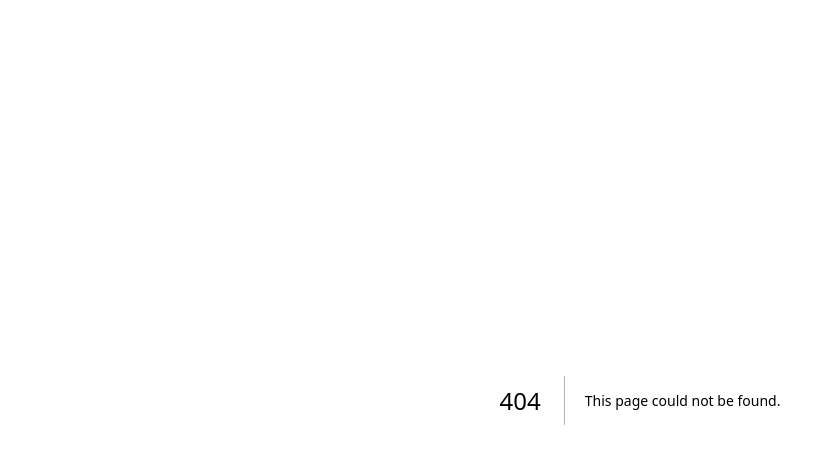
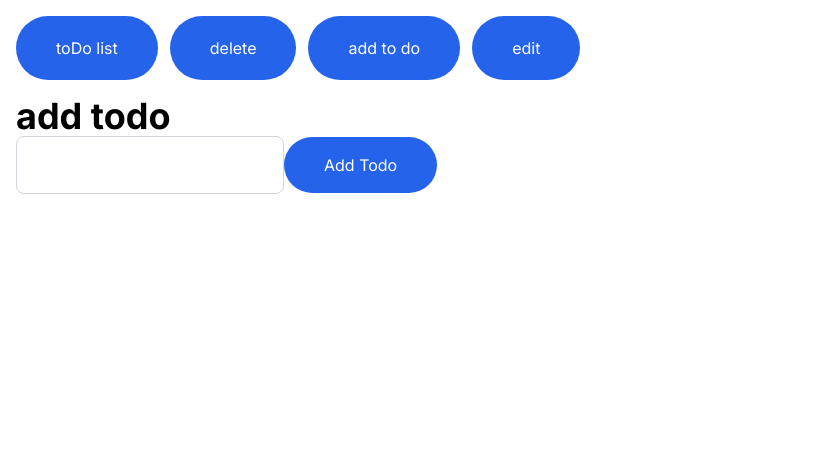
Before and after one commit to jgwentworth92/is_373_db_factory, a Next.js app: page /add in a window 1280 px wide. Before the commit this address had no page. Shown: the top 464 px of the page, without its empty margins (0-827 px from the left). Built offline with nearby package versions, Linux system fonts and the light colour scheme.

Commit message:
creating shitty navbar, added edit controller

```diff
--- /dev/null
+++ b/src/app/add/page.tsx
@@ -0,0 +1,10 @@
+import AddButton from "@/components/addToDo";
+
+export default function Page() {
+  return (
+    <div className="container mx-auto px-4">
+      <h1 className="text-4xl font-bold">add todo</h1>
+      <AddButton />
+    </div>
+  );
+}
--- a/src/app/layout.tsx
+++ b/src/app/layout.tsx
@@ -1,3 +1,4 @@
+import { Header } from "@/components/nav";
 import "@/styles/globals.css";
 
 import { Inter } from "next/font/google";
@@ -20,7 +21,12 @@ export default function RootLayout({
 }) {
   return (
     <html lang="en">
-      <body className={`font-sans ${inter.variable}`}>{children}</body>
+      <body className={`font-sans ${inter.variable}`}>
+        <div className="flex min-h-screen flex-col">
+          <Header />
+          <main className=" flex flex-1 flex-col">{children} </main>
+        </div>
+      </body>
     </html>
   );
 }
--- a/src/app/page.tsx
+++ b/src/app/page.tsx
@@ -1,17 +1,38 @@
-import AddButton from "@/components/addToDo";
-import { PrismaClient } from '@prisma/client';
+
+import { PrismaClient } from "@prisma/client";
 export default async function Home() {
   const prisma = new PrismaClient();
-  const todos = await prisma.toDo.findMany()
+  const todos = await prisma.toDo.findMany();
+
   return (
-    <main className="p-5">
-      <h1 className="text-4xl font-bold">Todos</h1>
-      <AddButton />
-      <ul>
-        {todos?.map((todo, index) => (
-          <li key={index}>{todo.name}</li>
-        ))}
-      </ul>
-    </main>
+    <div className="container p-2 mx-auto rounded-md sm:p-4 dark:text-gray-100 dark:bg-gray-900">
+    <h2 className="mb-3 text-2xl font-semibold leadi">Standings</h2>
+    <div className="overflow-x-auto">
+      <table className="min-w-full text-xs">
+        <thead className="rounded-t-lg dark:bg-gray-700">
+          <tr className="text-right">
+            <th title="Ranking" className="p-3 text-left">#</th>
+            <th title="id" className="p-3 text-left">ID</th>
+            <th title="name" className="p-3">todo</th>
+          </tr>
+        </thead>
+        <tbody>
+        {todos?.map((todo, index) =>
+          <tr key={index} className="text-right border-b border-opacity-20 dark:border-gray-700 dark:bg-gray-800">
+            <td className="px-3 py-2 text-left">
+              <span>{index}</span>
+            </td>
+            <td className="px-3 py-2 text-left">
+              <span>{todo.id}</span>
+            </td>
+            <td className="px-3 py-2">
+              <span>{todo.name}</span>
+            </td>
+          </tr>
+        )}
+        </tbody>
+      </table>
+    </div>
+  </div>
   );
 }
--- a/src/components/addToDo.tsx
+++ b/src/components/addToDo.tsx
@@ -1,9 +1,9 @@
 /* eslint-disable @typescript-eslint/no-unused-vars */
 "use client";
 import { useRef, useState, useTransition } from "react";
-import { PrismaClient } from "@prisma/client";
+
 import { createtoDo } from "@/server/factories";
-const prisma = new PrismaClient();
+
 export default function AddButton() {
   const [pending, startTransition] = useTransition();
   const todoRef = useRef<HTMLInputElement>(null);
--- /dev/null
+++ b/src/components/nav.tsx
@@ -0,0 +1,60 @@
+import Link from "next/link";
+
+export function Header() {
+  return (
+    <header className="p-4 dark:bg-gray-800 dark:text-gray-100">
+      <div className="container mx-auto flex h-16 justify-between">
+        <ul className="hidden items-stretch space-x-3 md:flex">
+          <li className="flex">
+            <Link
+              className="inline-flex items-center justify-center rounded-full bg-blue-600 px-10 py-4 text-center text-base font-normal text-white hover:bg-opacity-90 disabled:bg-gray-500 lg:px-8 xl:px-10"
+              href="/"
+            >
+              toDo list{" "}
+            </Link>
+          </li>
+          <li className="flex">
+            <Link
+              className="inline-flex items-center justify-center rounded-full bg-blue-600 px-10 py-4 text-center text-base font-normal text-white hover:bg-opacity-90 disabled:bg-gray-500 lg:px-8 xl:px-10"
+              href="/delete."
+            >
+              delete{" "}
+            </Link>
+          </li>
+          <li className="flex">
+            <Link
+              className="inline-flex items-center justify-center rounded-full bg-blue-600 px-10 py-4 text-center text-base font-normal text-white hover:bg-opacity-90 disabled:bg-gray-500 lg:px-8 xl:px-10"
+              href="/add"
+            >
+              add to do
+            </Link>
+          </li>
+          <li className="flex">
+            <Link
+              className="inline-flex items-center justify-center rounded-full bg-blue-600 px-10 py-4 text-center text-base font-normal text-white hover:bg-opacity-90 disabled:bg-gray-500 lg:px-8 xl:px-10"
+              href="/edit"
+            >
+              edit{" "}
+            </Link>
+          </li>
+        </ul>
+        <button className="flex justify-end p-4 md:hidden">
+          <svg
+            xmlns="http://www.w3.org/2000/svg"
+            fill="none"
+            viewBox="0 0 24 24"
+            stroke="currentColor"
+            className="h-6 w-6"
+          >
+            <path
+              strokeLinecap="round"
+              strokeLinejoin="round"
+              strokeWidth="2"
+              d="M4 6h16M4 12h16M4 18h16"
+            ></path>
+          </svg>
+        </button>
+      </div>
+    </header>
+  );
+}
--- a/src/server/factories.ts
+++ b/src/server/factories.ts
@@ -10,7 +10,7 @@ export async function createtoDo(todo:string) {
         // Assuming you have additional fields, you can add them here as needed.
       },
     });
-    await prisma.$disconnect();
+
     return createTodo
 
 
```
